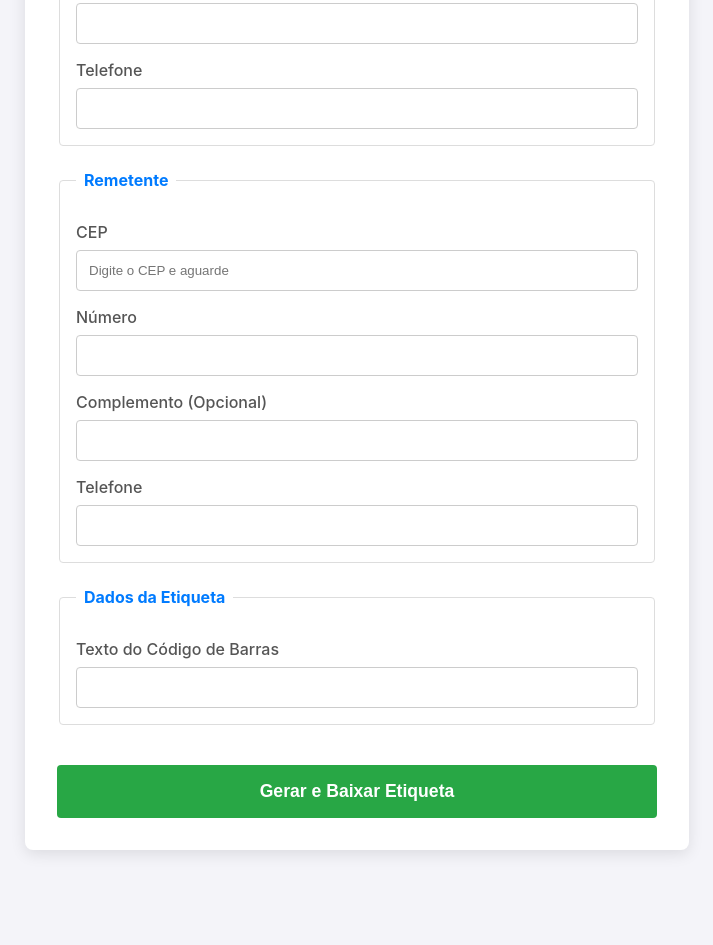
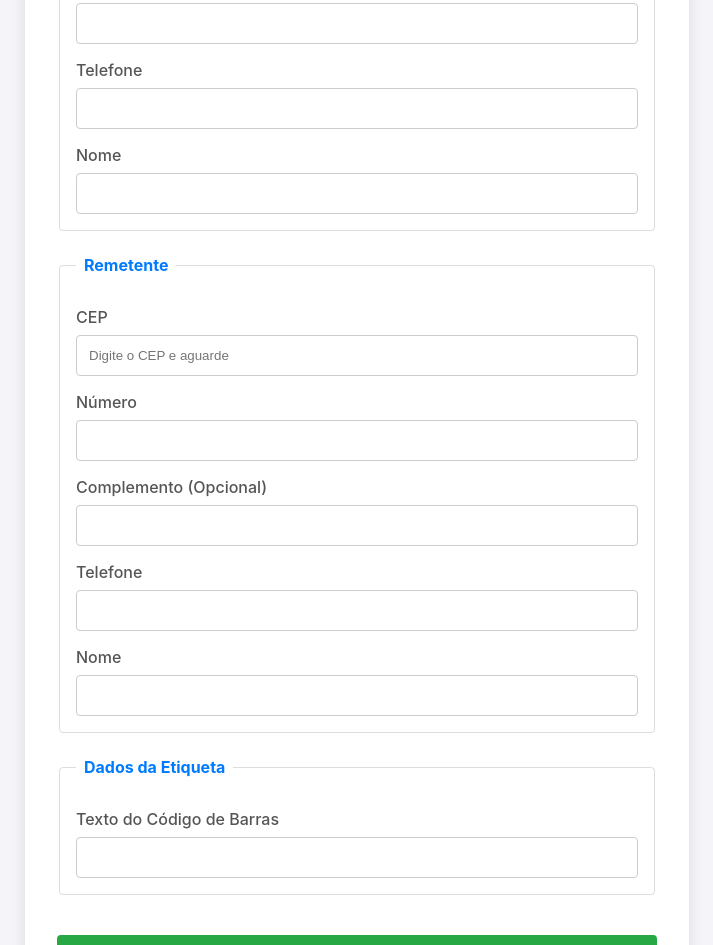
Before and after one commit to VituuD2/gerador-etiquetas, a website: page public/index.html in a window 1280 px wide. Shown: the part 877-1822 px from the top of the page, without its empty margins (283-996 px from the left). Before the commit the page ends 1767 px from the top, so only its background shows below. Drawn offline with Linux system fonts and the light colour scheme.

Commit message:
v1.5.0 readded name label

```diff
--- a/public/index.html
+++ b/public/index.html
@@ -63,6 +63,9 @@
 
     <label for="dest_fone">Telefone</label>
     <input type="text" id="dest_fone" name="dest_fone" required>
+
+    <label for="dest_nome">Nome</label>
+    <input type="text" id="dest_nome" name="dest_nome" required>
 </fieldset>
 
 <fieldset>
@@ -88,6 +91,9 @@
 
     <label for="remet_fone">Telefone</label>
     <input type="text" id="remet_fone" name="remet_fone" required>
+
+    <label for="remet_nome">Nome</label>
+    <input type="text" id="remet_nome" name="remet_nome" required>
 </fieldset>
 
             <fieldset>
```
